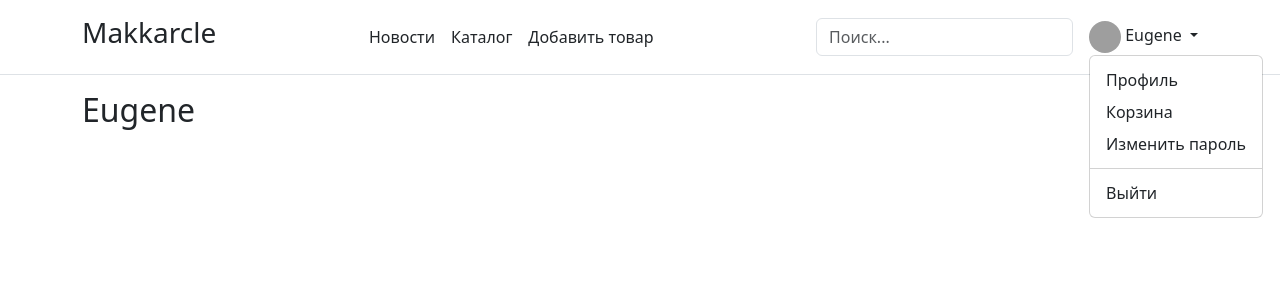
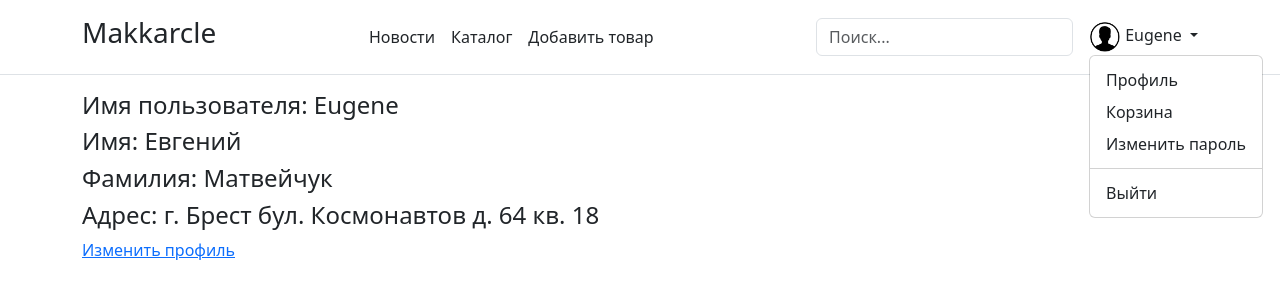
Before and after one commit to Egatm/marketplace, a Django app: page /accounts/1/ in a window 1280 px wide. Shown: the top 300 px of the page. Run offline with Django 4.2, Linux system fonts and the light colour scheme; a user stored in the database is signed in; data comes from the database, SQL or seed files in the repository; both versions use the stored data as it was after the commit; parts of the project's set-up code (start-up, migrations or seed data) failed here and were passed over; some libraries are stand-ins or nearby versions; grey boxes are pictures that could not be loaded.

Commit message:
add address

```diff
--- a/makkarcle/accounts/forms.py
+++ b/makkarcle/accounts/forms.py
@@ -12,3 +12,9 @@ class CustomUserChangeForm(UserChangeForm):
 	class Meta:
 		model = CustomUser
 		fields = ("username", "email", "is_seller")
+
+
+# class UserUpdateForm(UserCreationForm):
+# 	class Meta:
+# 		model = CustomUser
+# 		fields = ['username', 'email', 'first_name', 'last_name', 'birth_date']
--- a/makkarcle/accounts/models.py
+++ b/makkarcle/accounts/models.py
@@ -1,5 +1,6 @@
 from django.db import models
 from django.contrib.auth.models import AbstractUser
+from django.urls import reverse
 
 
 # Create your models here.
@@ -7,3 +8,7 @@ class CustomUser(AbstractUser):
 	birth_date = models.DateField(null=True, blank=True, verbose_name="Дата рождения")
 	email = models.EmailField(max_length=255, unique=True, verbose_name="Адрес электронной почты")
 	is_seller = models.BooleanField(default=False, verbose_name="Вы продавец?")
+	address = models.CharField(max_length=255, blank=True, verbose_name="Адрес")
+
+	def get_absolute_url(self):
+		return reverse("profile", args=[str(self.id)])
--- a/makkarcle/accounts/urls.py
+++ b/makkarcle/accounts/urls.py
@@ -1,8 +1,9 @@
 from django.urls import path
-from .views import SignUpView, ProfilePage
+from .views import SignUpView, ProfilePage, UpdateProfile
 
 
 urlpatterns = [
 	path("signup/", SignUpView.as_view(), name="signup"),
 	path("<int:pk>/", ProfilePage.as_view(), name="profile"),
+	path("<int:pk>/update", UpdateProfile.as_view(), name="update_profile"),
 ]
--- a/makkarcle/accounts/views.py
+++ b/makkarcle/accounts/views.py
@@ -24,7 +24,8 @@ class UpdateProfile(UpdateView):
 		"username",
 		"email",
 		"birth_date",
-		"firstname",
-		"lastname",
+		"first_name",
+		"last_name",
+		"address",
 	)
 	template_name = "accounts/profile_edit.html"
--- a/makkarcle/products/models.py
+++ b/makkarcle/products/models.py
@@ -33,6 +33,7 @@ class Product(models.Model):
 		verbose_name = 'Товар'
 		verbose_name_plural = 'Товары'
 
+
 	def __str__(self):
 		return self.name
 
--- a/makkarcle/products/views.py
+++ b/makkarcle/products/views.py
@@ -10,11 +10,11 @@ from .forms import CommentForm, PhotoFormSet, ProductForm
 
 class ProductsCreateView(View):
     template_name = "product_new.html"
+
     def get(self, request, *args, **kwargs):
         product_form = ProductForm()
         photo_form_set = PhotoFormSet(queryset=ProductPhoto.objects.none())
-        return render(request, "product_new.html", {'product_form': product_form, "photo_form_set": photo_form_set})
-
+        return render(request, "product_new.html", {"product_form": product_form, "photo_form_set": photo_form_set})
 
 
 class ProductsListView(ListView):
@@ -66,6 +66,7 @@ class ProductsDetailView(View):
 class ProductsUpdateView(UpdateView):
     model = Product
     fields = (
+        "category",
         "firma",
         "name",
         "image",
--- a/makkarcle/templates/accounts/profile_page.html
+++ b/makkarcle/templates/accounts/profile_page.html
@@ -5,12 +5,18 @@
 {% block title %}Страница профиля{% endblock title %}
 
 {% block content %}
-<h2>{{ user.username }}</h2>
-<div class="col-4">
-    <form action="" method="post">
-        {% csrf_token %}
-        {{ form|crispy }}
-<!--        <button class="btn btn-dark" type="submit">Изменить</button>-->
-    </form>
+<h4>Имя пользователя: {{ user.username }}</h4>
+<h4>Имя: {{ user.first_name }}</h4>
+<h4>Фамилия: {{ user.last_name }}</h4>
+<h4>Адрес: {{ user.address }}</h4>
+<div>
+    <a href="{% url 'update_profile' object.pk%}">Изменить профиль</a>
 </div>
-{% endblock content %}
+    <!--<div class="col-4">-->
+    <!--    <form action="" method="post">-->
+    <!--        {% csrf_token %}-->
+    <!--        {{ form|crispy }}-->
+    <!--        <button class="btn btn-dark" type="submit">Изменить</button>-->
+    <!--    </form>-->
+    <!--</div>-->
+    {% endblock content %}
--- a/makkarcle/templates/base.html
+++ b/makkarcle/templates/base.html
@@ -31,7 +31,7 @@
                 {% if user.is_authenticated %}
                 <a href="#" class="d-block link-dark text-decoration-none dropdown-toggle show"
                    data-bs-toggle="dropdown" aria-expanded="true">
-                    <img src="https://w7.pngwing.com/pngs/627/693/png-transparent-computer-icons-user-user-icon-thumbnail.png"
+                    <img src="/media/images/avatar.png"
                          alt="mdo" width="32" height="32" class="rounded-circle"> {{ user.username }}
                 </a>
                 <ul class="dropdown-menu text-small show"
--- a/makkarcle/templates/product_list.html
+++ b/makkarcle/templates/product_list.html
@@ -24,7 +24,9 @@
             </div>
             {% if user.is_staff %}
             <div class="crad-footer text-dark">
-                <a href="{% url 'product_edit' product.pk %}" style="text-decoration: none; color: black;">Изменить</a> | <a href="{% url 'product_delete' product.pk %}" style="text-decoration: none; color: black;">Удалить</a>
+                <a href="{% url 'product_edit' product.pk %}" style="text-decoration: none; color: black;">Изменить</a>
+                | <a href="{% url 'product_delete' product.pk %}"
+                     style="text-decoration: none; color: black;">Удалить</a>
             </div>
             {% endif %}
         </div>
```
Also changed, not shown: makkarcle/products/forms.py (+6 -2 lines), makkarcle/templates/accounts/profile_edit.html (added, +16 -0 lines), makkarcle/accounts/migrations/0008_customuser_address.py (added), makkarcle/db.sqlite3.
